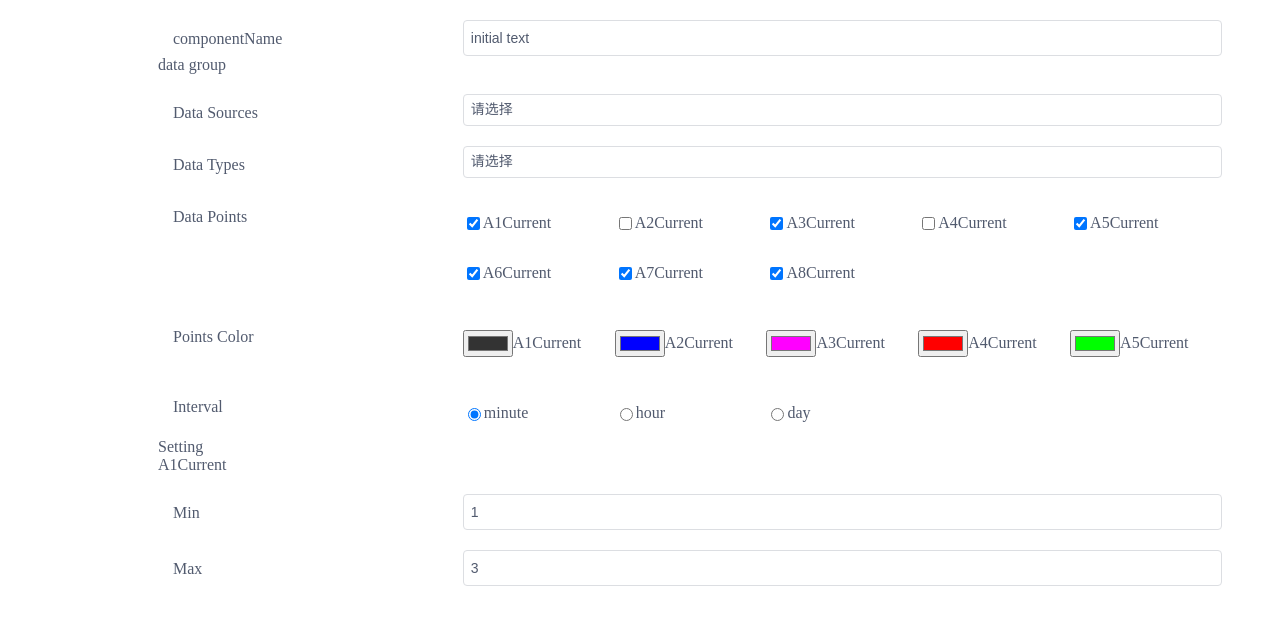
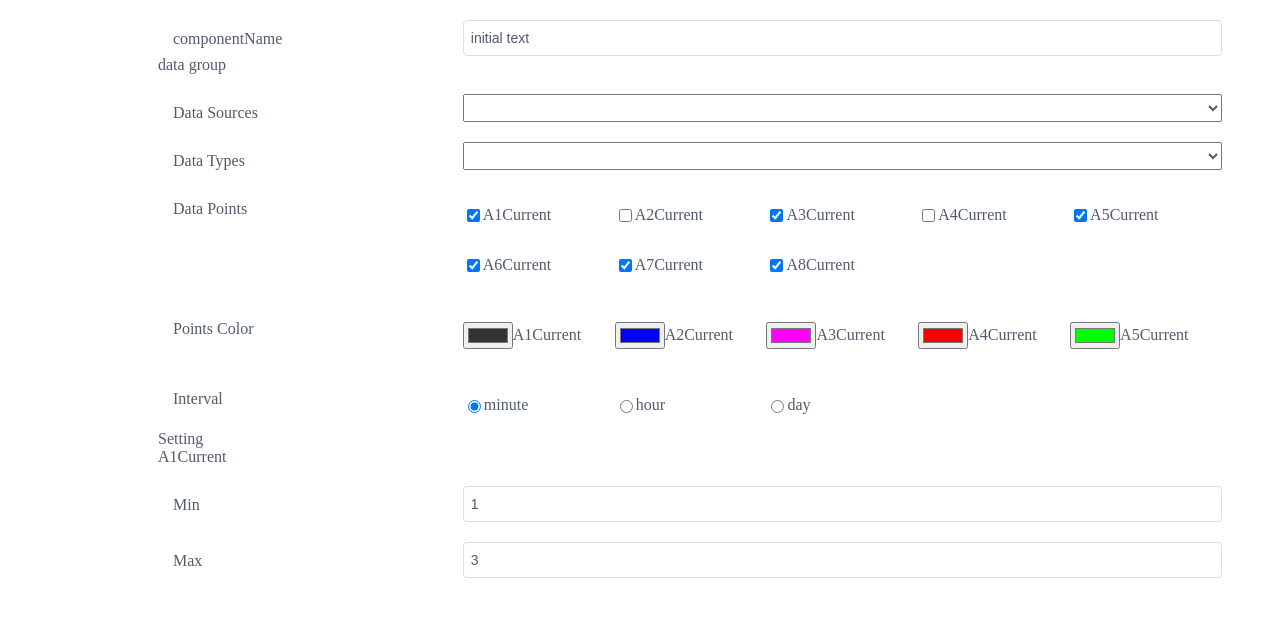
Before and after one commit to culing1317/dynamic-form, an Angular app: page / in a window 1280 px wide. Shown: the top 624 px of the page. Built offline with nearby package versions, Linux system fonts and the light colour scheme.

Commit message:
update selection

```diff
--- a/src/app/dynamic-form/dynamic-form.component.html
+++ b/src/app/dynamic-form/dynamic-form.component.html
@@ -39,14 +39,14 @@
         </div>
       </div>
       <!-- 下拉单选框 -->
-      <!-- <div *ngSwitchCase="'dropDown'">
+      <div class="form-item" *ngSwitchCase="'dropDown'" fxLayout='row' fxLayoutAlign="space-between">
         <label class="left-text">{{ model.name }}</label>
         <select class="right-text" [formControlName]="model.id" [value]="model.value" on-change="onRadioChange($event, model, form)">
           <option *ngFor="let option of model.options" [value]="option.value">{{option.name}}</option>
         </select>
-      </div> -->
+      </div>
       <!-- 下拉单选框(新) -->
-      <div class="form-item drop-down" *ngSwitchCase="'dropDown'"fxLayout='row' fxLayoutAlign="space-between" >
+      <!-- <div class="form-item drop-down" *ngSwitchCase="'dropDown'"fxLayout='row' fxLayoutAlign="space-between" >
           <label class="left-text">{{ model.name }}</label>
           <div class="right-text" on-click="onDropDown(model.id)">
             <div class="form-select">
@@ -58,12 +58,13 @@
               </div>
               <div class="select-dropdown" [ngClass]="{'show-drop-down': !(dropDownFlagBoolen[model.id])}">
                 <ul class="select-dropdown-list">
-                  <li class="select-item" [ngClass]="{}" *ngFor="let option of model.options">{{option.name}}</li>
+                  <li class="select-item" [ngClass]="{}" *ngFor="let option of model.options"
+                    on-click="onSlectItem(option, model, form)">{{option.name}}</li>
                 </ul>
               </div>
             </div>
           </div>
-        </div>
+        </div> -->
       <!-- 颜色选择盘 -->
       <div class="form-item" *ngSwitchCase="'colorPicker'" [formGroupName]="model.id" fxLayout='row' fxLayoutAlign="space-between">
         <label class="left-text">{{ model.name }}</label>
--- a/src/app/dynamic-form/dynamic-form.component.ts
+++ b/src/app/dynamic-form/dynamic-form.component.ts
@@ -43,13 +43,25 @@ export class DynamicFormComponent implements OnInit {
     console.log(this.form.value);
   }
 
-  onDropDown(flagId) {
+  /* onDropDown(flagId) {
     if (this.dropDownFlagBoolen[flagId]) {
       this.dropDownFlagBoolen[flagId] = !this.dropDownFlagBoolen[flagId];
     } else {
-      this.dropDownFlagBoolen[flagId] = !!flagId;
+      this.dropDownFlagBoolen[flagId] = !!(flagId);
     }
-  }
+  } */
+
+  /* onSlectItem(option, ctrModel, form) {
+    console.log(this.form);
+    option.checked = true;
+    if (!ctrModel.options) { return; }
+    let tempOpts = ctrModel.options.map((item) => {
+      item.checked = false;
+    });
+    console.log(this.model);
+    console.log(option);
+    console.log(form);
+  } */
 
   onRadioChange(event, controlModel, form) {
     controlModel.handler$(form.value).subscribe(
@@ -63,6 +75,7 @@ export class DynamicFormComponent implements OnInit {
     // return data.stringify;
     return JSON.stringify(data);
   }
+
   private createFormModel(formDataSet: ConfigFormData[]) {
     const map = {};
     const models = [];
```
